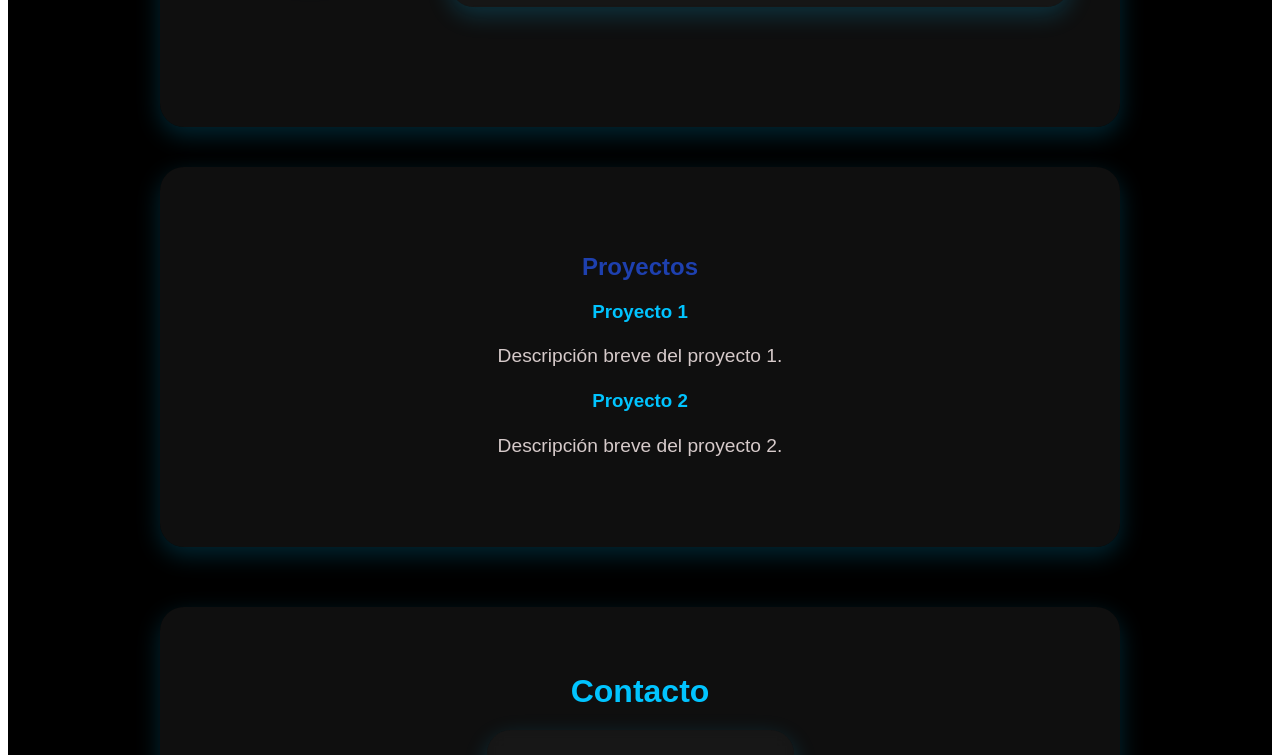
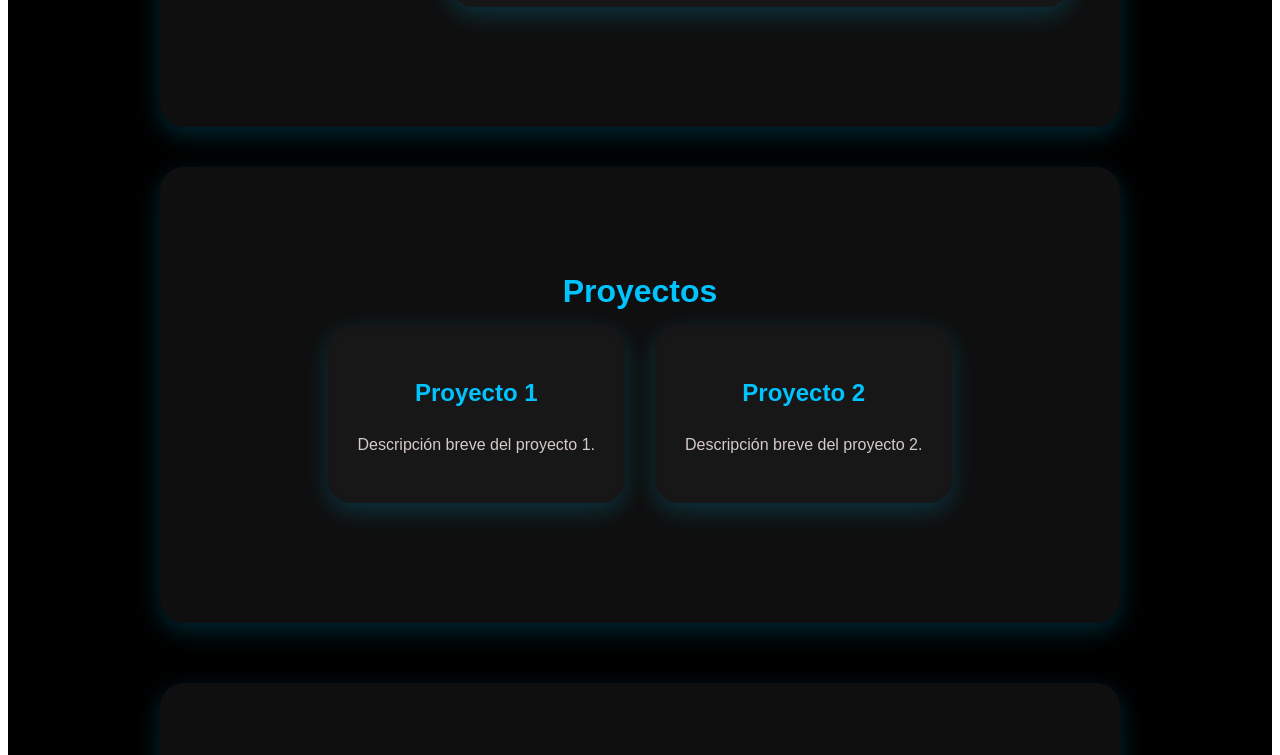
Before and after one commit to watefa1/gabrielguevara.portafolio, an Angular app: page / in a window 1280 px wide. Shown: the part 1157-1912 px from the top of the page. Built offline with nearby package versions, Linux system fonts and the light colour scheme.

Commit message:
ajuste visual proyectos

```diff
--- a/src/app/app.css
+++ b/src/app/app.css
@@ -1,9 +1,9 @@
 header h1 {
   font-size: 6rem;
   font-weight: bold;
-  color: rgb(1,196,255);
+  color: rgb(16, 182, 233);
   margin: 0;
-  text-shadow: 0 0 8px rgb(1,196,255), 0 0 16px rgb(1,196,255);
+  text-shadow: 0 0 8px rgb(16, 182, 233), 0 0 16px rgb(16, 182, 233);
 }
 
 h4, header h4 {
--- a/src/app/proyectos/proyectos.css
+++ b/src/app/proyectos/proyectos.css
@@ -1,6 +1,54 @@
-h2 {
-  color: #1e40af;
+.proyectos-container {
+  display: flex;
+  flex-direction: column;
+  align-items: center;
+  padding: 40px 20px;
+  margin-bottom: 40px;
 }
-p {
+
+.proyectos-grid {
+  display: grid;
+  grid-template-columns: repeat(1, 1fr);
+  gap: 20px;
+  max-width: 900px;
+  width: 100%;
+}
+
+@media (min-width: 768px) {
+  .proyectos-grid {
+    grid-template-columns: repeat(2, 1fr);
+    gap: 30px;
+  }
+}
+
+.proyecto-card {
+  background: rgba(26,25,25,0.6);
+  backdrop-filter: blur(10px);
+  -webkit-backdrop-filter: blur(10px);
+  border-radius: 24px;
+  padding: 30px;
+  box-shadow: 0 8px 24px rgba(1,196,255,0.2);
+  color: rgb(200,200,200);
+  display: flex;
+  flex-direction: column;
+  justify-content: center;
+}
+
+.proyecto-titulo {
+  color: rgb(1,196,255);
+  font-size: 1.5rem;
+  font-weight: bold;
+  margin-bottom: 10px;
+}
+
+.proyecto-descripcion {
   line-height: 1.5;
+  font-size: 1rem;
 }
+
+ h2 {
+  color: rgb(1,196,255);
+  font-size: 2rem;
+  font-weight: bold;
+  margin-bottom: 15px;
+}
--- a/src/app/proyectos/proyectos.html
+++ b/src/app/proyectos/proyectos.html
@@ -1,13 +1,13 @@
-<section class="mb-8">
-  <h2 class="text-2xl font-bold mb-2">Proyectos</h2>
-  <div class="grid grid-cols-1 md:grid-cols-2 gap-4">
-    <div class="border p-4 rounded">
-      <h3 class="font-semibold">Proyecto 1</h3>
-      <p>Descripción breve del proyecto 1.</p>
+<section class="mb-8 proyectos-container">
+  <h2 class="text-2xl font-bold mb-6">Proyectos</h2>
+  <div class="proyectos-grid">
+    <div class="proyecto-card">
+      <h3 class="proyecto-titulo">Proyecto 1</h3>
+      <p class="proyecto-descripcion">Descripción breve del proyecto 1.</p>
     </div>
-    <div class="border p-4 rounded">
-      <h3 class="font-semibold">Proyecto 2</h3>
-      <p>Descripción breve del proyecto 2.</p>
+    <div class="proyecto-card">
+      <h3 class="proyecto-titulo">Proyecto 2</h3>
+      <p class="proyecto-descripcion">Descripción breve del proyecto 2.</p>
     </div>
   </div>
 </section>
```
